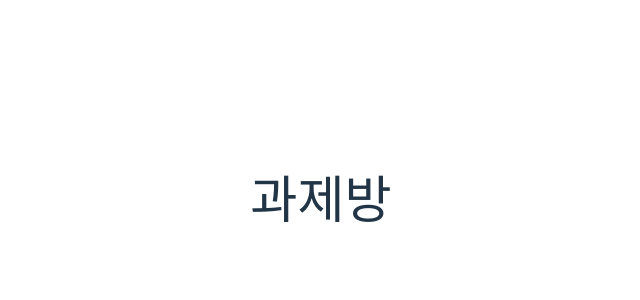
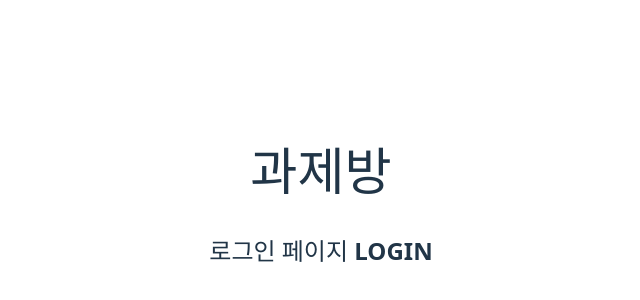
Before and after one commit to kungjin/react-site, a React (Vite) app: page /react-site/login in a window 1280 px wide. Before the commit this address had no page. Shown: the part 202-502 px from the top of the page, without its empty margins (319-959 px from the left). Built offline with nearby package versions, Linux system fonts and the light colour scheme.

Commit message:
수정
수정

```diff
--- a/src/App.jsx
+++ b/src/App.jsx
@@ -14,9 +14,9 @@ function App() {
     <h1>과제방</h1>
     <BrowserRouter>
     <Routes>
-      <Route path="/" element={<Layout/>}/>
+      <Route path="/react-site/" element={<Layout/>}/>
       <Route index element={<Home/>}/>
-      <Route  path="/login" element={<Login/>}/>
+      <Route  path="/react-site/login" element={<Login/>}/>
     </Routes>
     </BrowserRouter>
     </>
--- a/src/compo/Layout.jsx
+++ b/src/compo/Layout.jsx
@@ -7,10 +7,10 @@ function Layout() {
       <nav>
         <ul>
           <li>
-            <Link to="/">Home</Link>
+            <Link to="/react-site/">Home</Link>
           </li>
           <li>
-            <Link to="/login">Login</Link>
+            <Link to="/react-site/login">Login</Link>
           </li>
 
         </ul>
```
